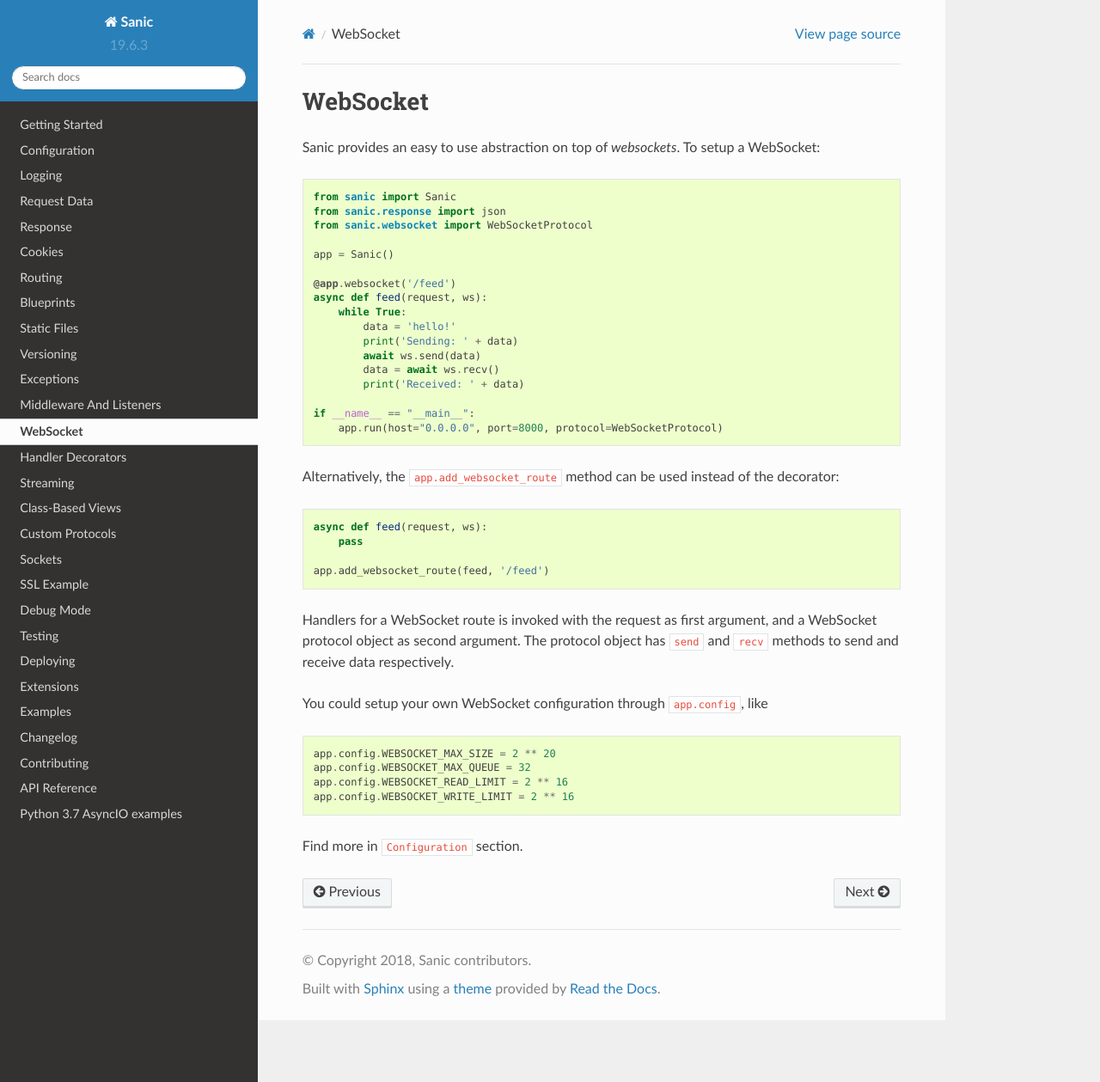
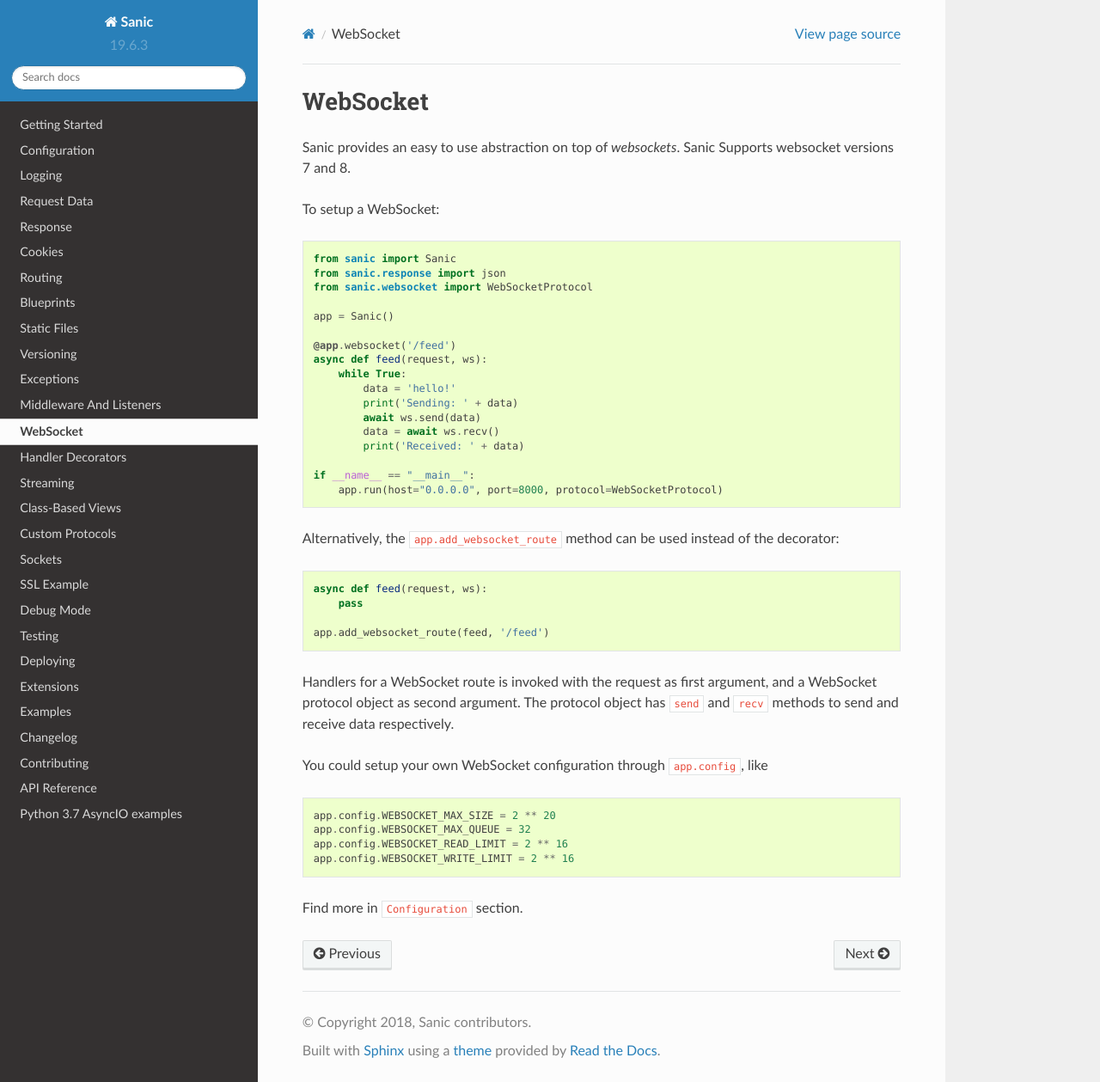
Before and after one commit to sanic-org/sanic, a Sphinx documentation site: the page built from docs/sanic/websocket.rst, in a window 1280 px wide and 1259 px high. Shown: the whole window at 86% size. Built offline with Sphinx 7.4.7 and the Read the Docs theme 2.0.0, drawn with Linux system fonts in a browser that asks for light colours.

Commit message:
Updated docs to specify supported version

```diff
--- a/docs/sanic/websocket.rst
+++ b/docs/sanic/websocket.rst
@@ -1,7 +1,10 @@
 WebSocket
 =========
 
-Sanic provides an easy to use abstraction on top of `websockets`. To setup a WebSocket:
+Sanic provides an easy to use abstraction on top of `websockets`.
+Sanic Supports websocket versions 7 and 8.
+
+To setup a WebSocket:
 
 .. code:: python
 
```
